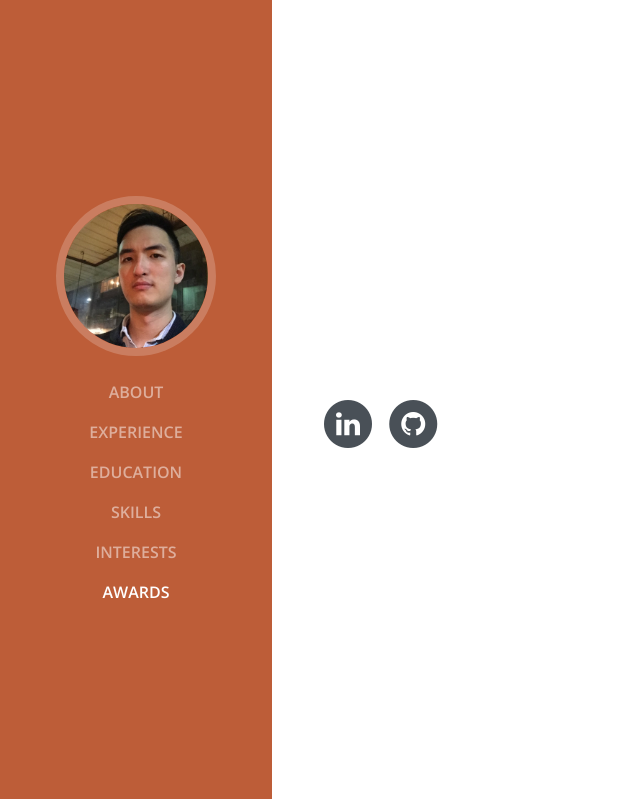
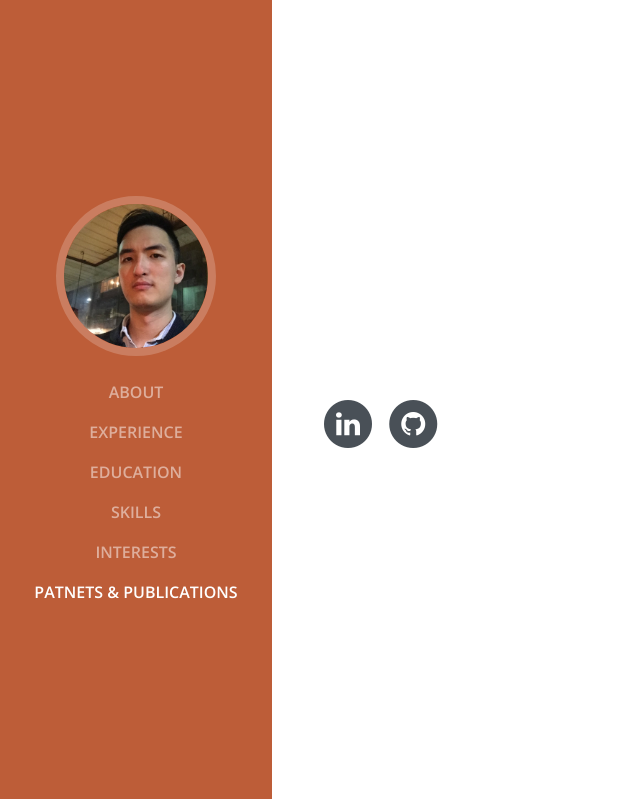
Before and after one commit to sdlfkorg/resume, a Django app: template templates/index.html in a window 1280 px wide. Shown: the top 799 px of the page, without its empty margins (0-640 px from the left). Run offline with Django 3.2, Linux system fonts and the light colour scheme; the template is opened without the code that fills it, so the values that code supplies are empty; some libraries are stand-ins or nearby versions; some web fonts are replaced.

Commit message:
fix wording

```diff
--- a/templates/index.html
+++ b/templates/index.html
@@ -58,7 +58,7 @@
             <a class="nav-link js-scroll-trigger" href="#interests">Interests</a>
           </li>
           <li class="nav-item">
-            <a class="nav-link js-scroll-trigger" href="#awards">Awards</a>
+            <a class="nav-link js-scroll-trigger" href="#awards">Patnets &amp; Publications</a>
           </li>
         </ul>
       </div>
@@ -206,31 +206,6 @@
             <li>
               <i class="fa-li fa fa-book"></i>
               <a href="{{pub.link}}">{{pub.title}}</a></li>
-
-            <!-- <li>
-              <i class="fa-li fa fa-trophy text-warning"></i>
-              Mobile Web Specialist - Google Certification</li>
-            <li>
-              <i class="fa-li fa fa-trophy text-warning"></i>
-              1<sup>st</sup>
-              Place - University of Colorado Boulder - Emerging Tech Competition 2009</li>
-            <li>
-              <i class="fa-li fa fa-trophy text-warning"></i>
-              1<sup>st</sup>
-              Place - University of Colorado Boulder - Adobe Creative Jam 2008 (UI Design Category)</li>
-            <li>
-              <i class="fa-li fa fa-trophy text-warning"></i>
-              2<sup>nd</sup>
-              Place - University of Colorado Boulder - Emerging Tech Competition 2008</li>
-            <li>
-            <li>
-              <i class="fa-li fa fa-trophy text-warning"></i>
-              1<sup>st</sup>
-              Place - James Buchanan High School - Hackathon 2006</li>
-            <li>
-              <i class="fa-li fa fa-trophy text-warning"></i>
-              3<sup>rd</sup>
-              Place - James Buchanan High School - Hackathon 2005</li> -->
             {% endfor %}
           </ul>
         </div>
```
